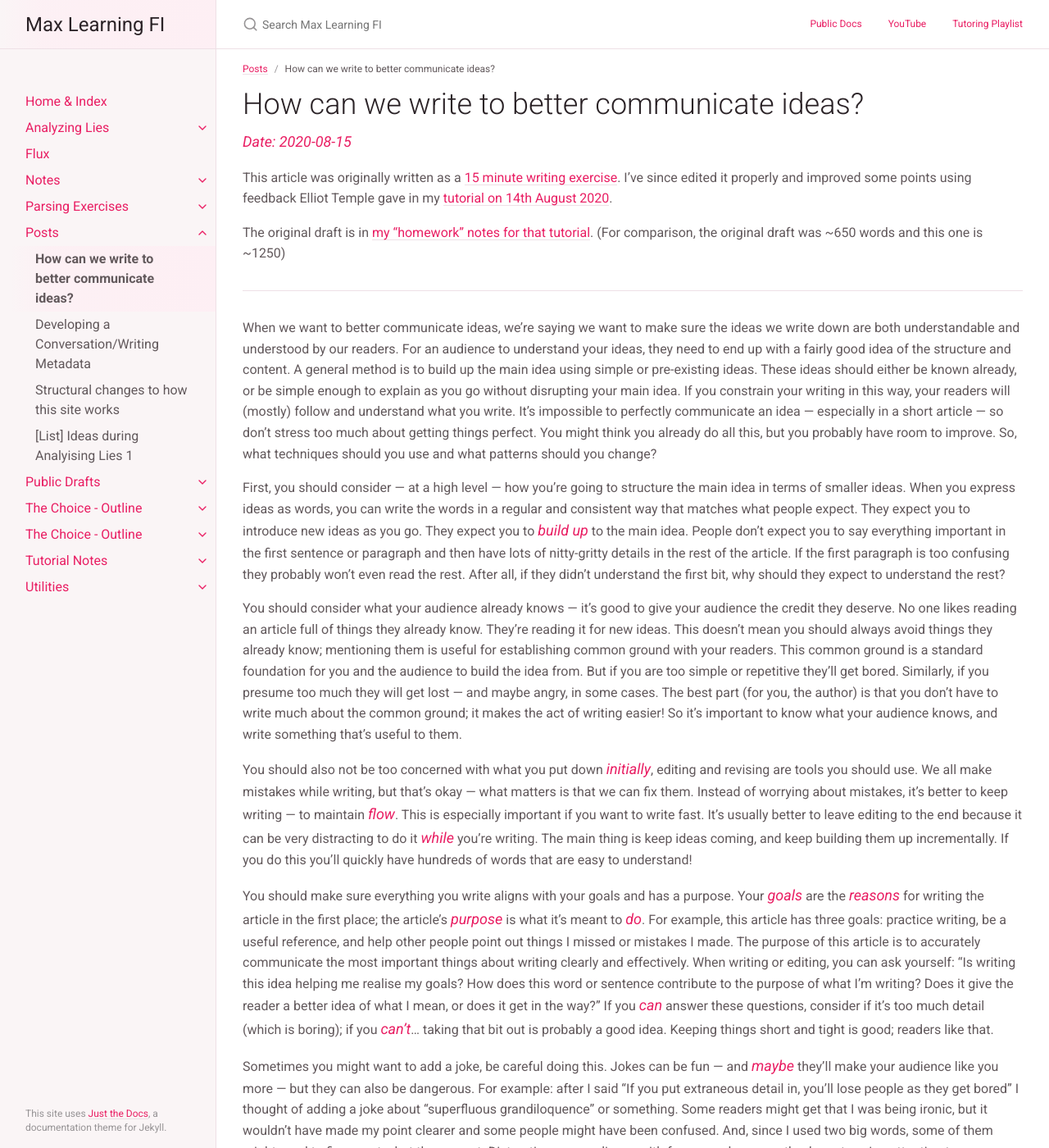
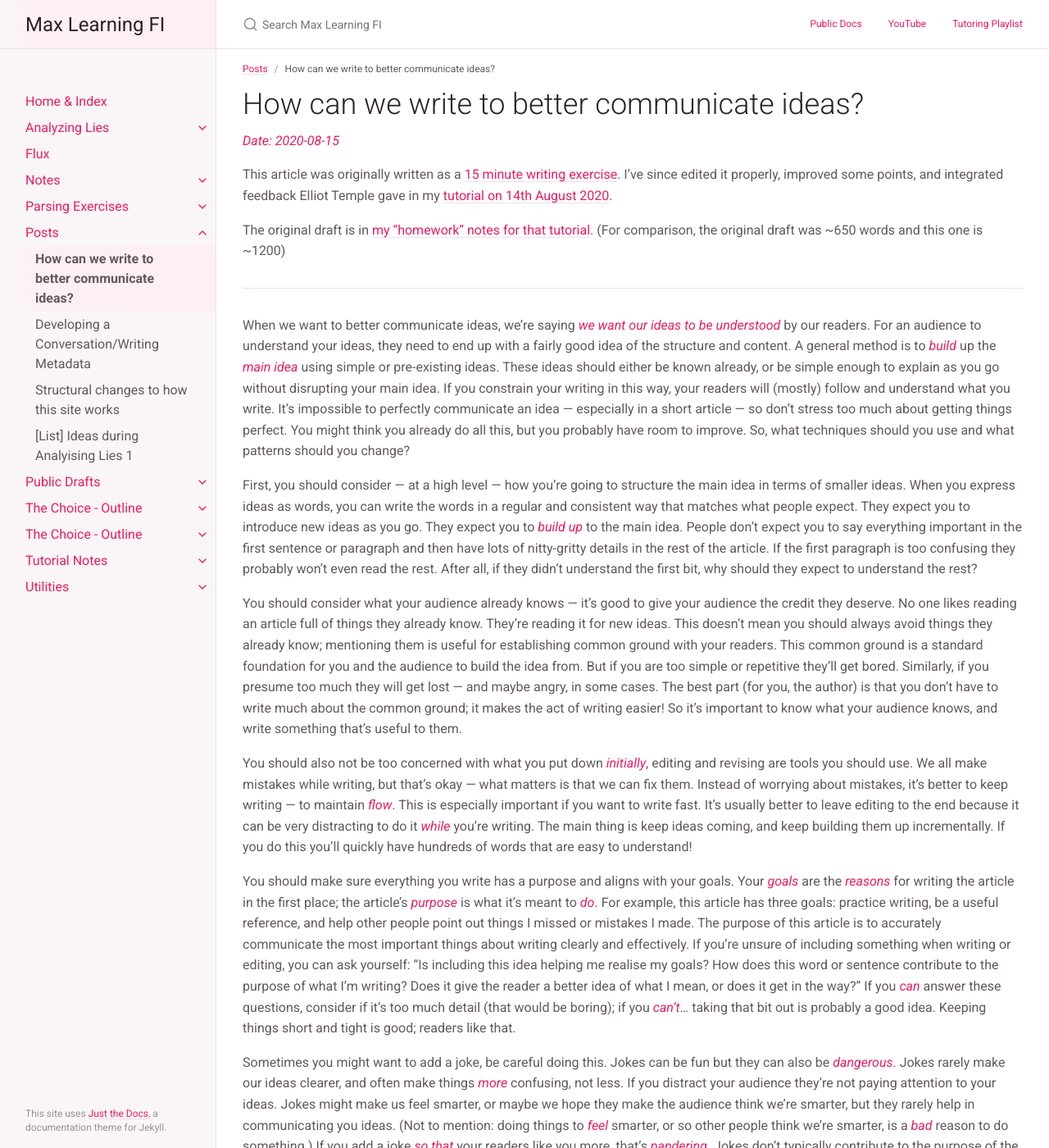
Before and after one commit to curi/fi, a Jekyll site: the page built from docs/_posts/2020-08-15-how-can-we-write-to-communicate-better.md, in a window 1280 px wide and 1400 px high. Shown: the whole window at 82% size. Built offline with Jekyll 4.4.1, drawn with Linux system fonts in a browser that asks for light colours; some of the changed text lies outside the part shown.

Commit message:
fix up comms article again

```diff
--- a/docs/_posts/2020-08-15-how-can-we-write-to-communicate-better.md
+++ b/docs/_posts/2020-08-15-how-can-we-write-to-communicate-better.md
@@ -6,15 +6,15 @@ parent: Posts
 ---
 
 This article was originally written as a [15 minute writing exercise](../../notes/2020-08-13-hw/#15-min-writing-exercise-parameters).
-I've since edited it properly and improved some points using feedback Elliot Temple gave in my [tutorial on 14th August 2020](https://youtu.be/EjB1Bn05o_Y?t=1230).
+I've since edited it properly, improved some points, and integrated feedback Elliot Temple gave in my [tutorial on 14th August 2020](https://youtu.be/EjB1Bn05o_Y?t=1230).
 
-The original draft is in [my "homework" notes for that tutorial](../../notes/2020-08-13-hw/#how-can-you-write-to-better-communicate-to-people-generally). (For comparison, the original draft was ~650 words and this one is ~1250)
+The original draft is in [my "homework" notes for that tutorial](../../notes/2020-08-13-hw/#how-can-you-write-to-better-communicate-to-people-generally). (For comparison, the original draft was ~650 words and this one is ~1200)
 
 ----
 
-When we want to better communicate ideas, we're saying we want to make sure the ideas we write down are both understandable and understood by our readers.
+When we want to better communicate ideas, we're saying *we want our ideas to be understood* by our readers.
 For an audience to understand your ideas, they need to end up with a fairly good idea of the structure and content.
-A general method is to build up the main idea using simple or pre-existing ideas.
+A general method is to *build* up the *main idea* using simple or pre-existing ideas.
 These ideas should either be known already, or be simple enough to explain as you go without disrupting your main idea.
 If you constrain your writing in this way, your readers will (mostly) follow and understand what you write.
 It's impossible to perfectly communicate an idea &mdash; especially in a short article &mdash; so don't stress too much about getting things perfect.
@@ -47,31 +47,29 @@ It's usually better to leave editing to the end because it can be very distracti
 The main thing is keep ideas coming, and keep building them up incrementally.
 If you do this you'll quickly have hundreds of words that are easy to understand!
 
-You should make sure everything you write aligns with your goals and has a purpose.
+You should make sure everything you write has a purpose and aligns with your goals.
 Your *goals* are the *reasons* for writing the article in the first place; the article's *purpose* is what it's meant to *do*.
 For example, this article has three goals: practice writing, be a useful reference, and help other people point out things I missed or mistakes I made.
 The purpose of this article is to accurately communicate the most important things about writing clearly and effectively.
-When writing or editing, you can ask yourself:
-"Is writing this idea helping me realise my goals?
+If you're unsure of including something when writing or editing, you can ask yourself:
+"Is including this idea helping me realise my goals?
 How does this word or sentence contribute to the purpose of what I'm writing?
 Does it give the reader a better idea of what I mean, or does it get in the way?"
-If you *can* answer these questions, consider if it's too much detail (which is boring); if you *can't*... taking that bit out is probably a good idea.
+If you *can* answer these questions, consider if it's too much detail (that would be boring); if you *can't*... taking that bit out is probably a good idea.
 Keeping things short and tight is good; readers like that.
 
 Sometimes you might want to add a joke, be careful doing this.
-Jokes can be fun &mdash; and *maybe* they'll make your audience like you more &mdash; but they can also be dangerous.
-For example: after I said "If you put extraneous detail in, you'll lose people as they get bored" I thought of adding a joke about "superfluous grandiloquence" or something.
-Some readers might get that I was being ironic, but it wouldn't have made my point clearer and some people might have been confused.
-And, since I used two big words, some of them might need to figure out what they meant.
-Distracting your audience with fancy words means they're not paying attention to your ideas.
-Jokes like that example might make us feel smarter, or maybe we hope they make the audience think we're smarter, but they rarely help in communicating you ideas.
-If you were writing a satire piece about academics using fancy writing that sort of stuff might fit in, but chances are that's not your goal.
+Jokes can be fun but they can also be *dangerous*.
+Jokes rarely make our ideas clearer, and often make things *more* confusing, not less.
+If you distract your audience they're not paying attention to your ideas.
+Jokes might make us feel smarter, or maybe we hope they make the audience think we're smarter, but they rarely help in communicating you ideas.
+(Not to mention: doing things to *feel* smarter, or so other people think we're smarter, is a *bad* reason to do something.)
+If you add a joke *so that* your readers like you more, that's *pandering*.
 Jokes don't typically contribute to the purpose of the article, so it's best to leave them out if you're unsure.
 
 While you're doing all this, remember your goals and that writing can be fun!
 Don't get too caught up in the idea of *being* a good writer or something &mdash; it's too easy to be hard on yourself and overly critical.
-Instead, remember that you're writing for a *reason*, like telling people about ideas you have, or explaining their ideas back to them to make sure you understand their ideas.
-Maybe improving your writing is an indirect goal, like if you're leading a bridge-building team of engineers and you all need to be *very* clear on the plan to avoid bad things happening.
+Instead, remember that you're writing for a *reason*, like telling people the ideas you have, or explaining their ideas back to them to check your understanding.
 Whatever the case may be, remember that if you have fun writing it will be easier to practice and get better.
 It's fun to share ideas!
 Your writing will improve faster if you study some other skills too, like grammar and brainstorming.
--- a/docs/_sass/content.scss
+++ b/docs/_sass/content.scss
@@ -7,10 +7,6 @@
 
 .main-content {
   line-height: $content-line-height;
-
-  em, strong {
-    color: $link-color;
-  }
 
   ol,
   ul,
--- a/docs/_sass/typography.scss
+++ b/docs/_sass/typography.scss
@@ -65,5 +65,4 @@ h6,
 
 em {
   color: $link-color;
-  font-size: large;
 }
```
